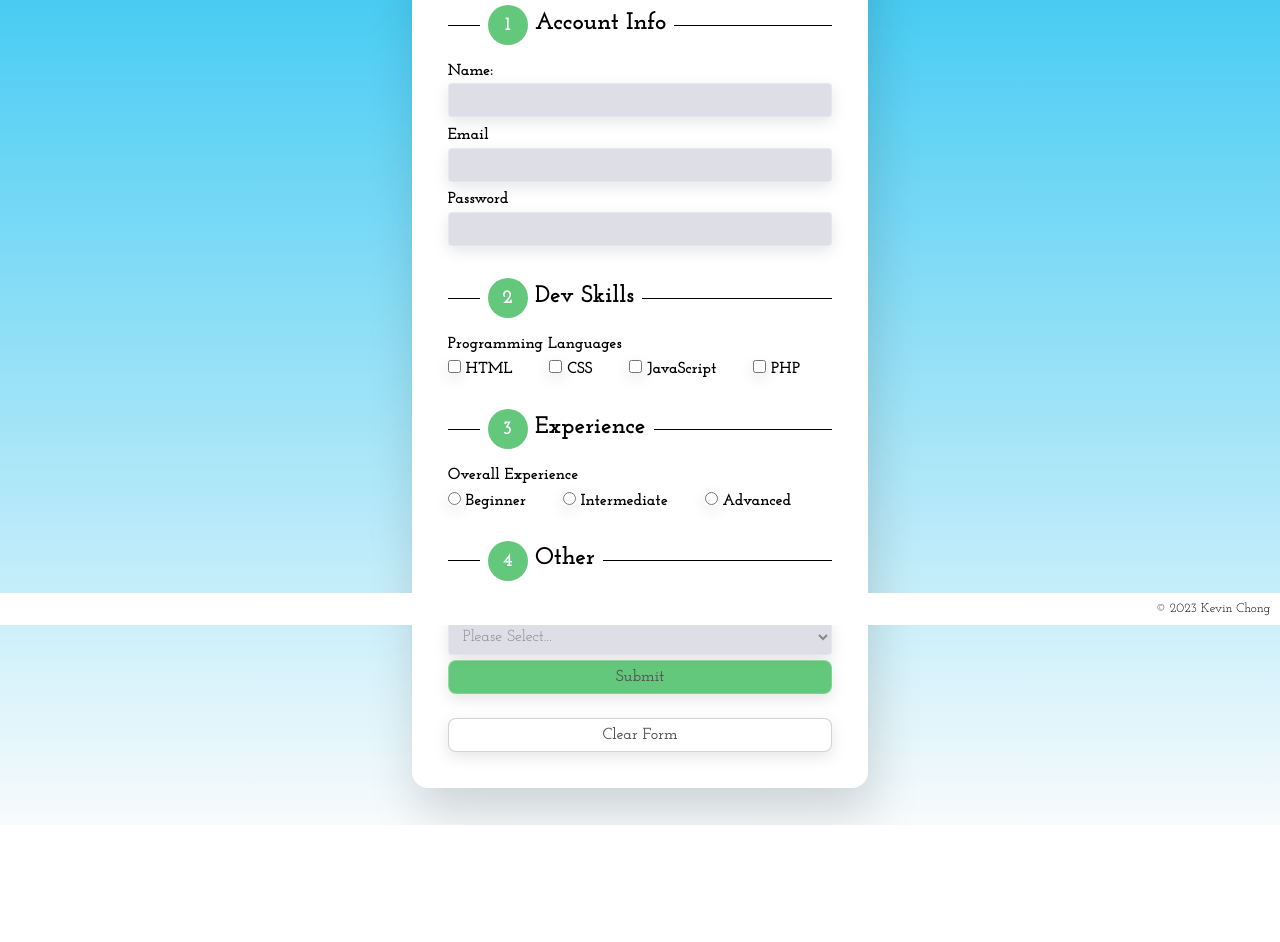
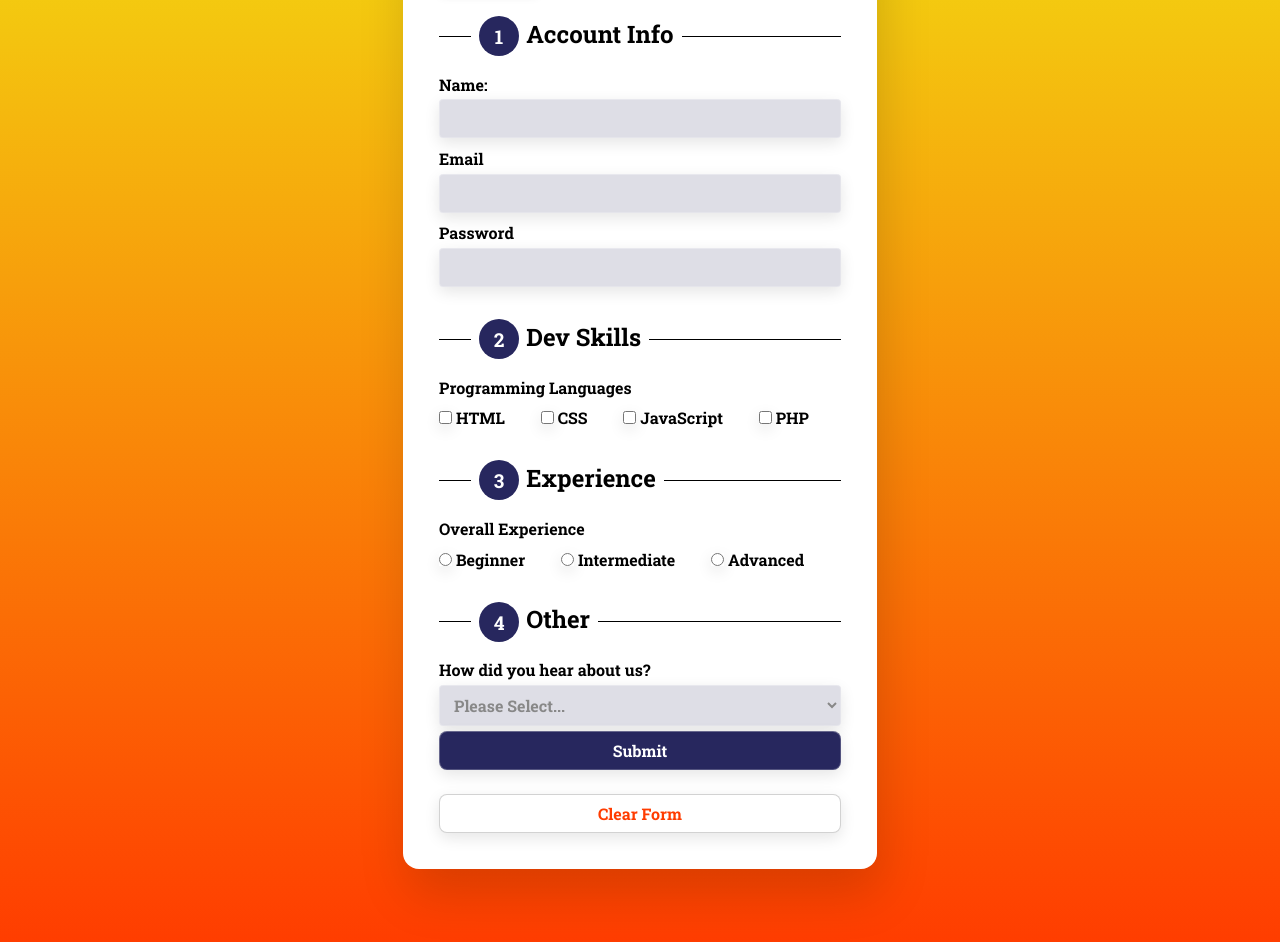
Before and after one commit to kchong30/fwd2-a01-htmlform, a plain HTML site: page index.html in a window 1280 px wide. Shown: the part 175-1117 px from the top of the page. Before the commit the page ends 1000 px from the top, so only its background shows below. Drawn offline with Linux system fonts and the light colour scheme.

Commit message:
added colour scheme changes, and font family change to Roboto Slab

```diff
--- a/index.html
+++ b/index.html
@@ -5,7 +5,7 @@
     <title>Sign Up Form</title>
     <meta name="viewport" content="width=device-width, initial-scale=1" />
     <link
-      href="https://fonts.googleapis.com/css2?family=Josefin+Slab:wght@100;300;400;600;700&display=swap"
+      href="https://fonts.googleapis.com/css2?family=Roboto+Slab:wght@700&display=swap"
       rel="stylesheet"
     />
     <link rel="stylesheet" href="styles/styles.css" />
@@ -94,7 +94,6 @@
         </div>
       </section>
     </main>
-    <footer><p>&copy; 2023 Kevin Chong</p></footer>
     <script src="./scripts/script.js"></script>
   </body>
 </html>
--- a/styles/styles.css
+++ b/styles/styles.css
@@ -2,13 +2,13 @@
   margin: 0;
   padding: 0;
   box-sizing: border-box;
-  font-family: 'Josefin Slab', serif;
+  font-family: 'Roboto Slab', serif;
 }
 
 body {
   min-height: 125vh;
   min-width: 400px;
-  background: linear-gradient(to bottom, rgba(27, 192, 241, 0.966) 0%,rgb(248, 251, 252) 100%);
+  background: linear-gradient(to bottom, rgba(241, 226, 10, 0.966) 0%,rgb(255, 60, 0) 100%);
 }
 
 main {
@@ -84,7 +84,7 @@ main {
 
 .form input:focus, .form textarea:focus {
   background: white;
-  border: 2px solid rgba(43, 180, 77, 0.733);
+  border: 3px solid rgba(241, 226, 10, 0.966);
 }
 
 
@@ -94,8 +94,8 @@ main {
 }
 
 .form input[type="submit"] {
-  background: rgba(43, 180, 77, 0.733);
-  color: #555;
+  background: rgba(1, 1, 65, 0.849);
+  color: white;
   font-weight: 600;
   margin-bottom: 1.2rem;
   border-radius: 8px;
@@ -103,7 +103,7 @@ main {
 
 .form input[type="reset"] {
   background: white;
-  color: #555;
+  color: rgb(255, 60, 0);
   font-weight: 600;
   border-radius: 8px;
   border-color:rgba(167, 167, 167, 0.507)
@@ -141,7 +141,7 @@ legend h1 {
 }
 
 legend .circle {
-    background: rgba(43, 180, 77, 0.733);
+    background: rgba(1, 1, 65, 0.849);
     border-radius: 50%;
     width: 40px;
     height: 40px;
```
